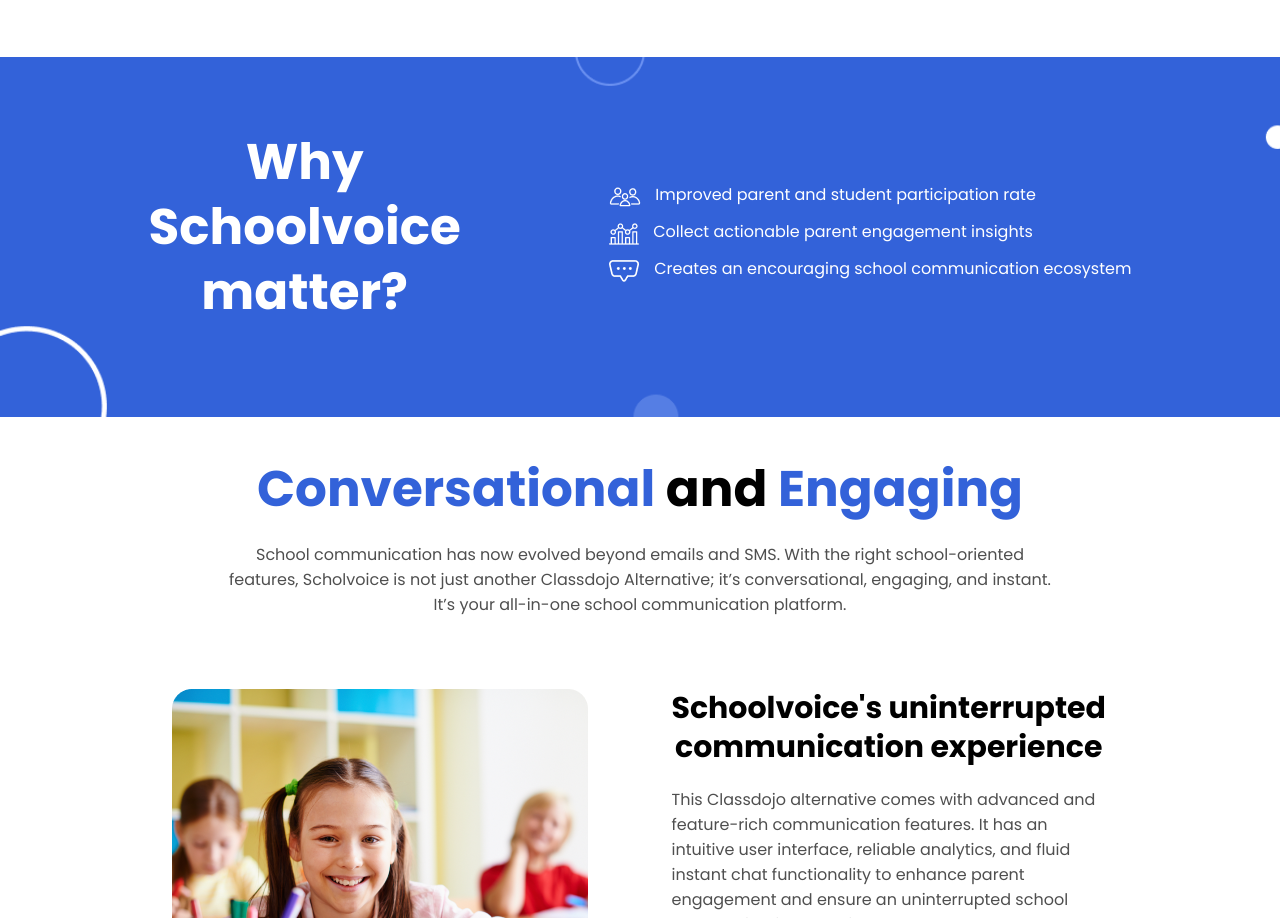
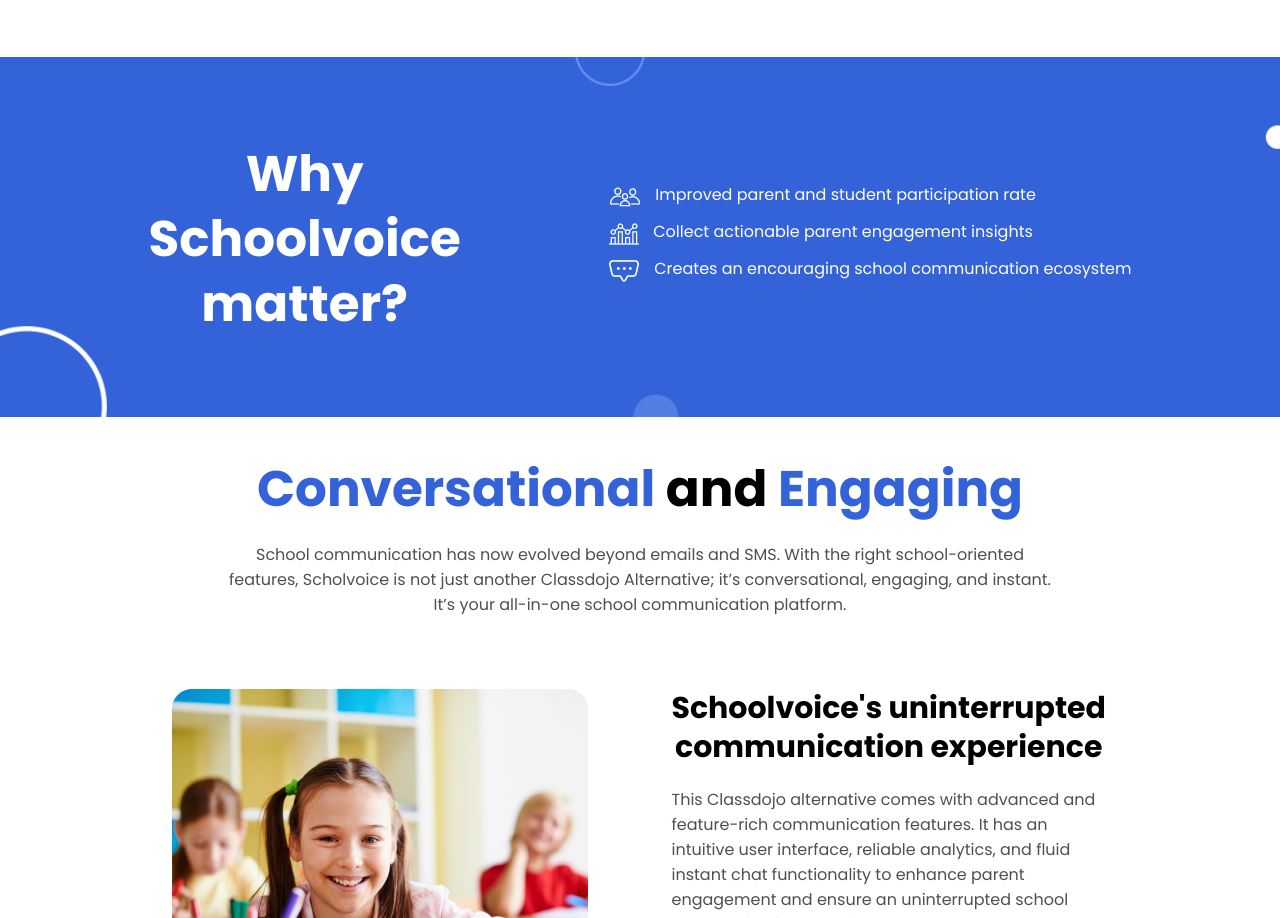
Before and after one commit to surumisulaiman/ClassDojo, a plain HTML site: page index.html in a window 1280 px wide. Shown: the part 899-1817 px from the top of the page. Drawn offline with Linux system fonts and the light colour scheme.

Commit message:
second commit

```diff
--- a/index.html
+++ b/index.html
@@ -69,7 +69,7 @@
           <section class="mainsection_bottom">
           <div class="secondsection_bottom">
               <div class="secondsection_left">
-                <h2>Why <br>Schoolvoice <br>matter?</h2>
+                <h2 class="sec_head">Why <br>Schoolvoice <br>matter?</h2>
               </div>
 
               <div class="secondsection_right">
--- a/style.css
+++ b/style.css
@@ -262,6 +262,9 @@ font-weight: 600;
       display: flex;
       flex-direction: column;
       align-items: center;
+  }
+  .sec_head{
+      padding-top: 24px;
   }
  /****************** Conversational section start ******************/
 
```
